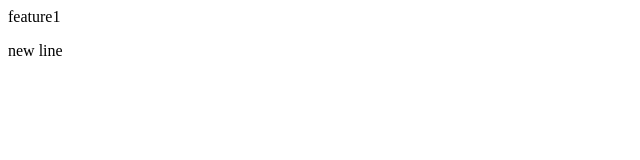
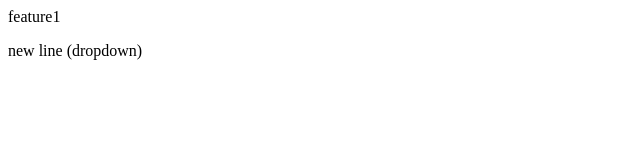
Before and after one commit to abdulrehman-t07/localRepo, a plain HTML site: page index.html in a window 1280 px wide. Shown: the full height of the page, 0-640 px from the left. Drawn offline with Linux system fonts and the light colour scheme.

```diff
--- a/index.html
+++ b/index.html
@@ -1,2 +1,2 @@
 <p>feature1</p>
-<p>new line</p>
+<p>new line (dropdown)</p>
```
